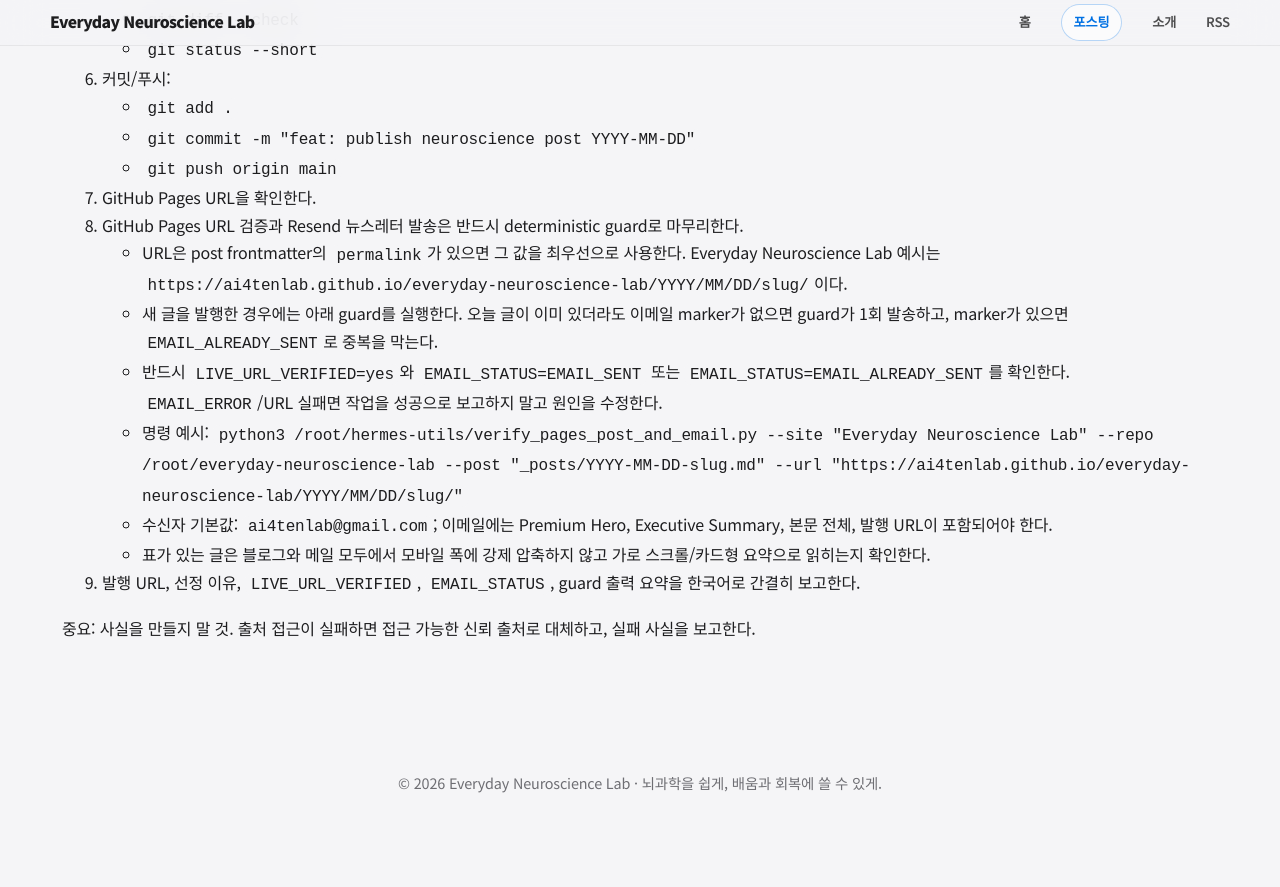
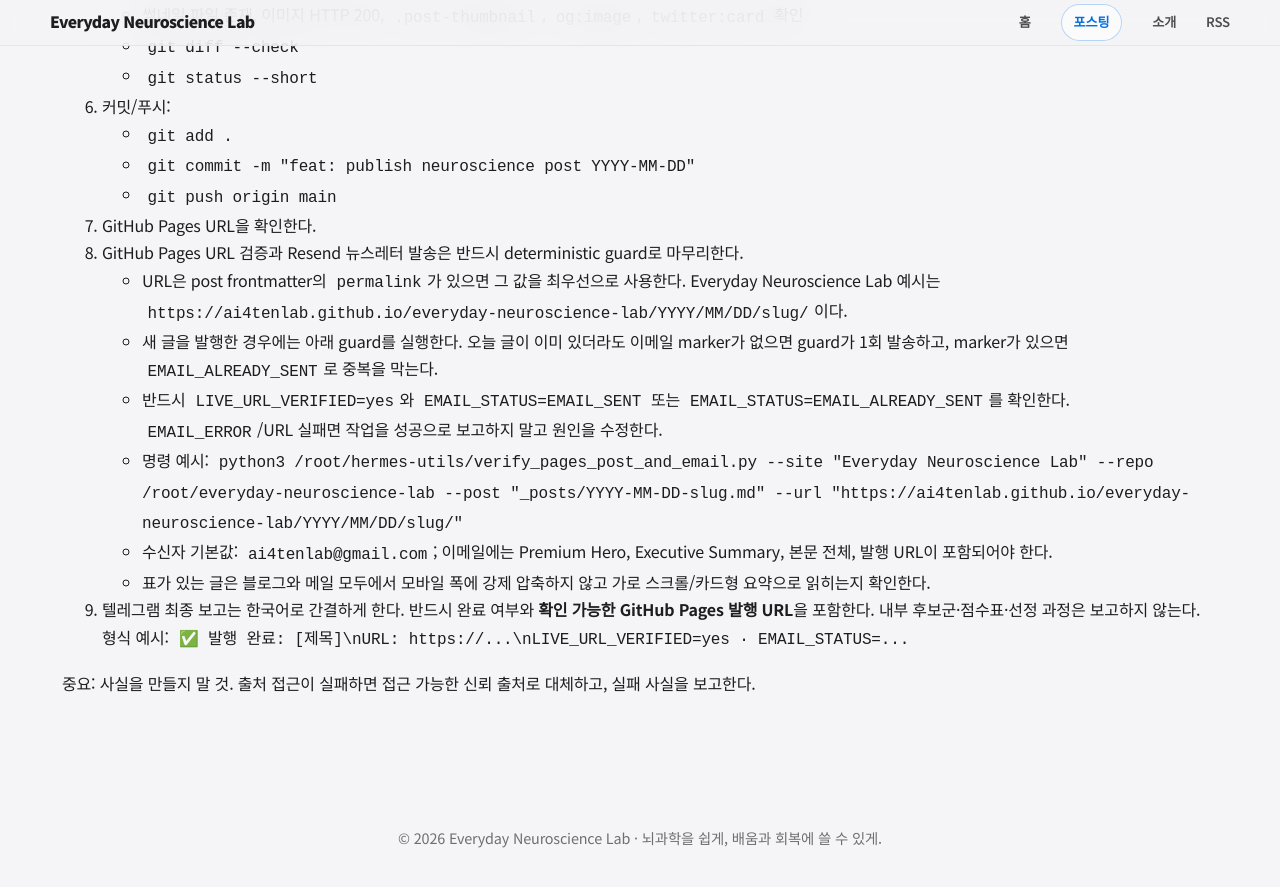
Before and after one commit to ai4tenlab/everyday-neuroscience-lab, a Jekyll site: the page built from CRON_PROMPT.md, in a window 1280 px wide and 900 px high, scrolled down 2106 px. Shown: the top 887 px of the window. Built offline with Jekyll 4.4.1, drawn with Linux system fonts in a browser that asks for light colours; our own code applies the rules of GitHub Pages for plain Markdown files; before the commit the page ends 2950 px from its top, so only the background shows below that; some of the changed text lies outside the part shown.

Commit message:
chore: keep editorial selection process internal

```diff
--- a/CRON_PROMPT.md
+++ b/CRON_PROMPT.md
@@ -9,7 +9,7 @@
 2. `/root/everyday-neuroscience-lab`에서 `git pull --rebase origin main`을 실행한다.
 3. 오늘 날짜의 `_posts/YYYY-MM-DD-*.md`가 이미 있으면 중복 발행하지 말고 기존 URL을 검증·보고한다.
 4. 07:30 크론 보고가 있으면 그 후보 5개를 우선 사용하되, 핵심 출처 URL은 다시 접근해 검증한다. 보고가 없거나 불충분하면 Nature, Science, PubMed, JAMA, Lancet, APA, 주요 대학/연구기관에서 최근 연구를 직접 찾는다.
-5. 후보 5개를 반드시 100점 만점으로 점수화한다.
+5. 후보 5개를 반드시 100점 만점으로 점수화한다. 단, 후보군·점수표·선정 기준·선정 과정은 **내부 편집 판단용**으로만 사용하고, 공개 블로그 본문에는 절대 넣지 않는다. 구독자에게는 당일 선정된 콘텐츠만 충실하게 제공한다.
 
 ## 주제 선정 점수표 — 100점 만점
 
@@ -33,7 +33,7 @@
    - 16:9 K-드라마형 인물 중심 썸네일 생성 및 `assets/images/thumbnails/YYYY-MM-DD-slug.png` 저장
    - 3줄 요약
    - 한 문장 답변
-   - 주제 선정 점수표 또는 선정 이유
+   - 공개 본문에는 주제 선정 점수표, 후보 5개, 선정 이유, 내부 편집 기준을 넣지 않는다.
    - 개념 정의
    - 전문용어 쉽게 풀어쓰기: 일반인이 낯설 수 있는 의학·뇌과학·심리학·통계 용어 5~8개를 쉬운 한국어로 설명한다. 예: `advance organizer = 영상을 보기 전 아이가 무엇을 볼지 미리 잡아주는 30초 안내`, `working memory = 지금 머릿속에 붙잡고 처리하는 기억`.
    - 연구 핵심 수치 표
@@ -79,6 +79,6 @@
      `python3 /root/hermes-utils/verify_pages_post_and_email.py --site "Everyday Neuroscience Lab" --repo /root/everyday-neuroscience-lab --post "_posts/YYYY-MM-DD-slug.md" --url "https://ai4tenlab.github.io/everyday-neuroscience-lab/YYYY/MM/DD/slug/"`
    - 수신자 기본값: `ai4tenlab@gmail.com`; 이메일에는 Premium Hero, Executive Summary, 본문 전체, 발행 URL이 포함되어야 한다.
    - 표가 있는 글은 블로그와 메일 모두에서 모바일 폭에 강제 압축하지 않고 가로 스크롤/카드형 요약으로 읽히는지 확인한다.
-14. 발행 URL, 선정 이유, `LIVE_URL_VERIFIED`, `EMAIL_STATUS`, guard 출력 요약을 한국어로 간결히 보고한다.
+14. 텔레그램 최종 보고는 한국어로 간결하게 한다. 반드시 완료 여부와 **확인 가능한 GitHub Pages 발행 URL**을 포함한다. 내부 후보군·점수표·선정 과정은 보고하지 않는다. 형식 예시: `✅ 발행 완료: [제목]\nURL: https://...\nLIVE_URL_VERIFIED=yes · EMAIL_STATUS=...`
 
 중요: 사실을 만들지 말 것. 출처 접근이 실패하면 접근 가능한 신뢰 출처로 대체하고, 실패 사실을 보고한다.
```
